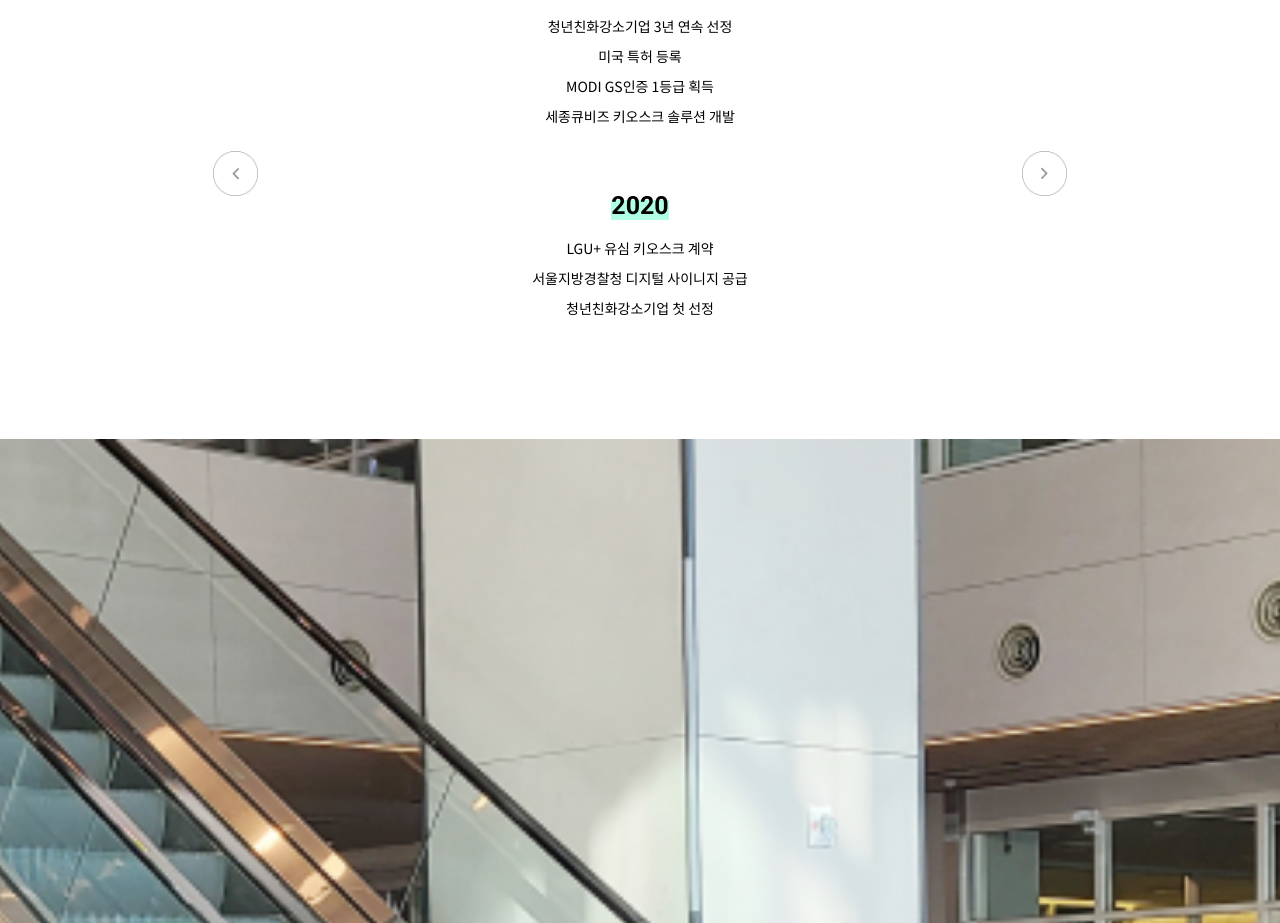
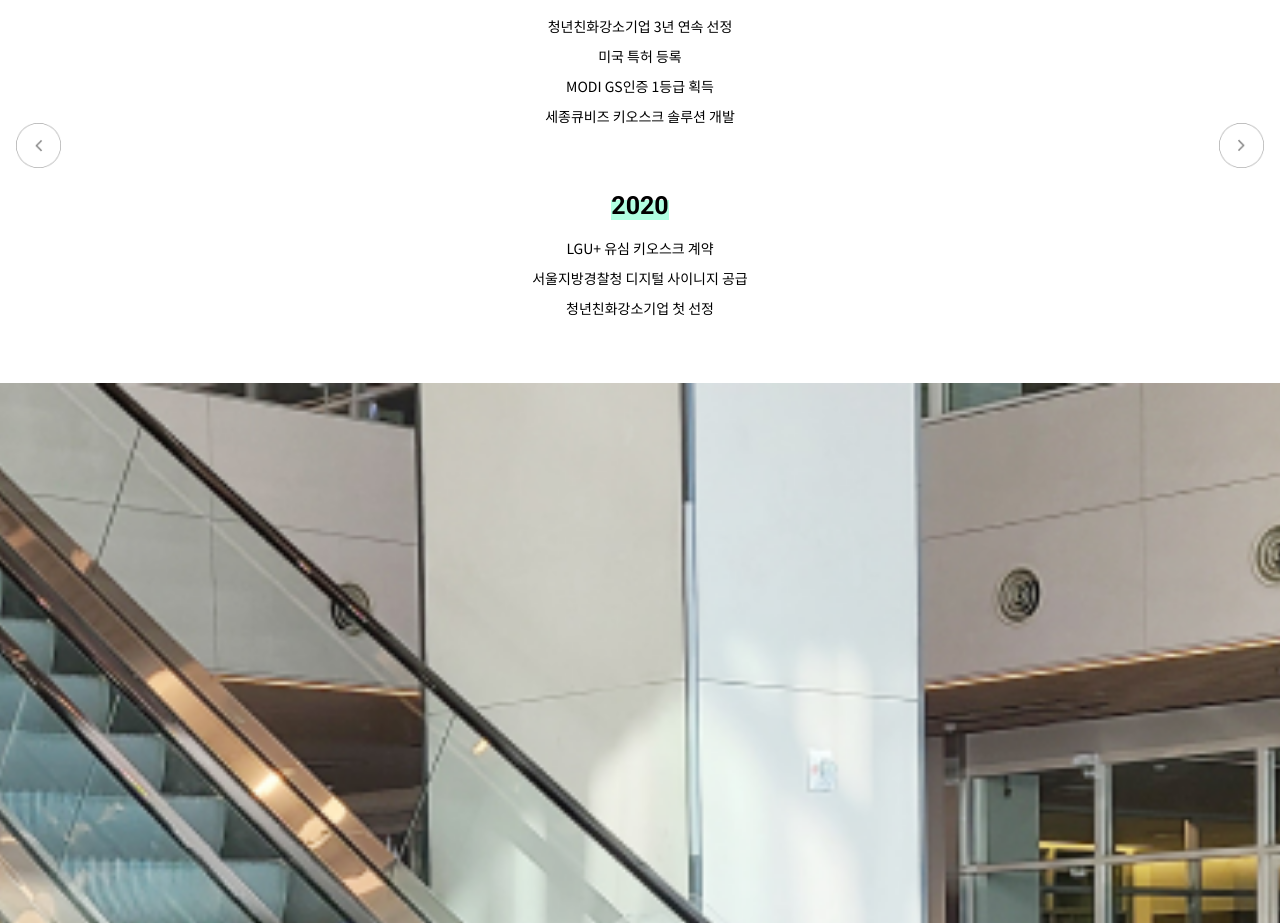
Before and after one commit to cedar-kr/cedar-hompage, a Next.js app in the folder cedar-homepage/: page / in a window 1280 px wide. Shown: the part 2644-3567 px from the top of the page. Built offline with nearby package versions, Linux system fonts and the light colour scheme.

Commit message:
연혁 영역 슬라이드 버튼 수정, 변수명 변경

```diff
--- a/cedar-homepage/src/components/History.js
+++ b/cedar-homepage/src/components/History.js
@@ -2,7 +2,6 @@ import styled from 'styled-components'
 import Image from 'next/image'
 import { Title, Text, LgText } from "../styles/PublicStyles"
 import { Center, Wrapper, Row } from '../styles/Layout'
-// import { history_data } from '../utils/contents'
 import React, { useEffect, useRef, useState } from 'react'
 import { chunk } from '../utils/func'
 import { history_data } from '../utils/data';
@@ -20,15 +19,14 @@ const SlideView = styled.div`
 `;
 
 const SlideCenter = styled.div`
-  height: 470px;
   max-width:100%;
   overflow:hidden;
 `;
 
 const SlideContainer = styled.div`
-  display:flex;
-  flex-direction:row;
-  max-width:100%;
+  display: flex;
+  flex-direction :row;
+  max-width: 100%;
 `;
 
 const SlideItems = styled.div`
@@ -53,9 +51,15 @@ const YearText = styled(LgText)`
 `;
 
 const ButtonBox = styled.div`
-  width: 100%;
   display: flex;
-  justify-content: center;
+  justify-content:space-between;
+  align-items:center;
+  position: absolute;
+  left: ${props => props.left && 16}px;
+  right: ${props => props.right && 16}px;
+  z-index:100;
+  background:#fff;
+  border-radius:50%;
 `;
 
 const SlideButton = styled(Image)`
@@ -101,7 +105,7 @@ export default function History(props) {
         소개합니다.
       </Title>
       <SlideView>
-        <ButtonBox>
+        <ButtonBox left>
           <SlideButton
             onClick={PrevSlide}
             priority
@@ -113,15 +117,15 @@ export default function History(props) {
         <SlideCenter>
           <SlideContainer ref={slideRef}>
           {
-            data.map((t,idx)=>{
+            data.map((box,idx)=>{
               return <SlideItems key={idx}>
                 {
-                  t.map((tt,idx)=>{
+                  box.map((boxData,idx)=>{
                     return <CenterPadding key={idx}>
-                      <YearText>{tt.year}</YearText>
+                      <YearText>{boxData.year}</YearText>
                       {
-                        tt.projects.map((ttt,idx)=>{
-                          return <TextPadding key={idx}>{ttt}</TextPadding>
+                        boxData.projects.map((contnet,idx)=>{
+                          return <TextPadding key={idx} dangerouslySetInnerHTML={{__html: contnet }}></TextPadding>
                         })
                       }
                     </CenterPadding>
@@ -132,7 +136,7 @@ export default function History(props) {
           }
           </SlideContainer>
         </SlideCenter>
-        <ButtonBox>
+        <ButtonBox right>
           <SlideButton
             onClick={NextSlide}
             src="/icons/h_right_arrow.png"
```
